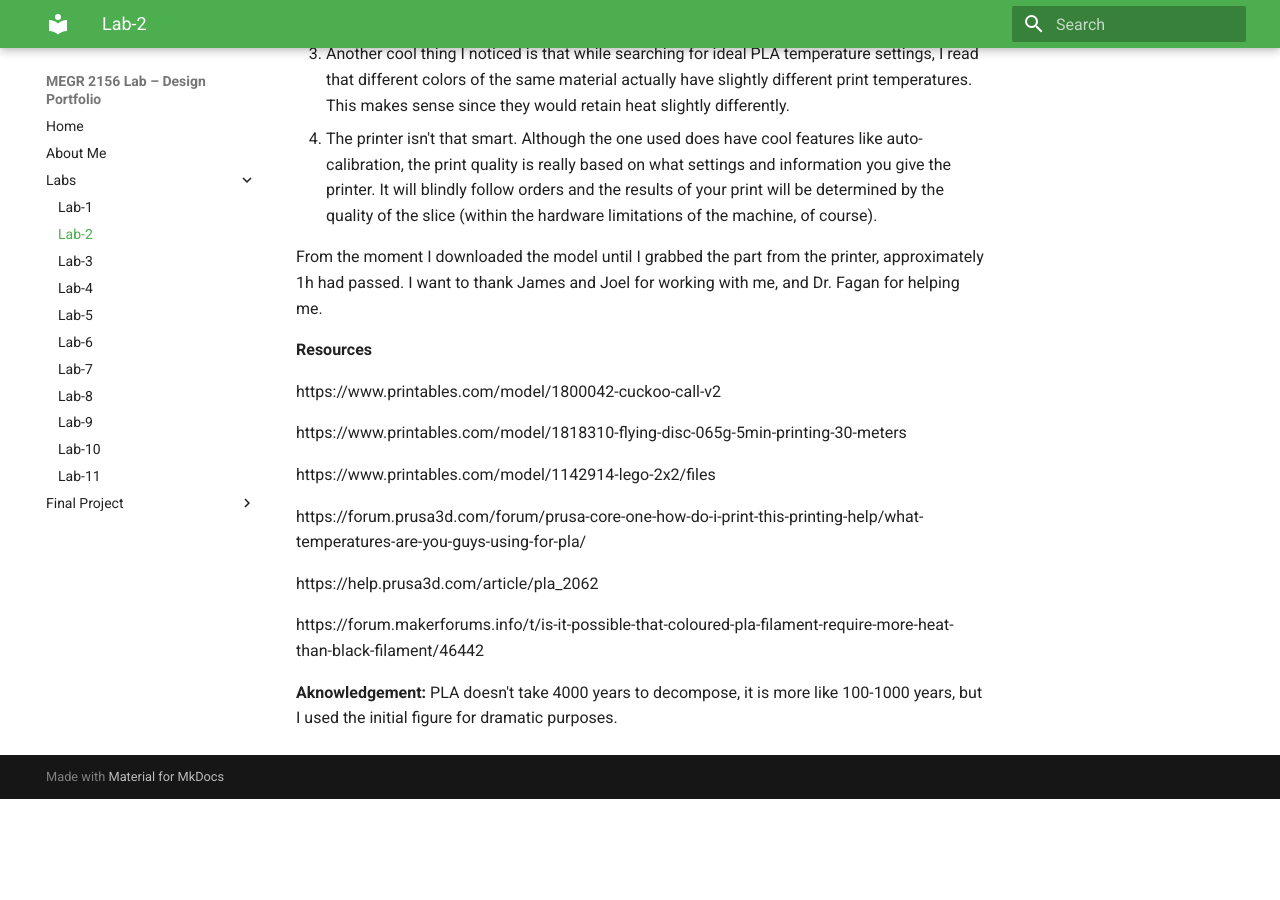
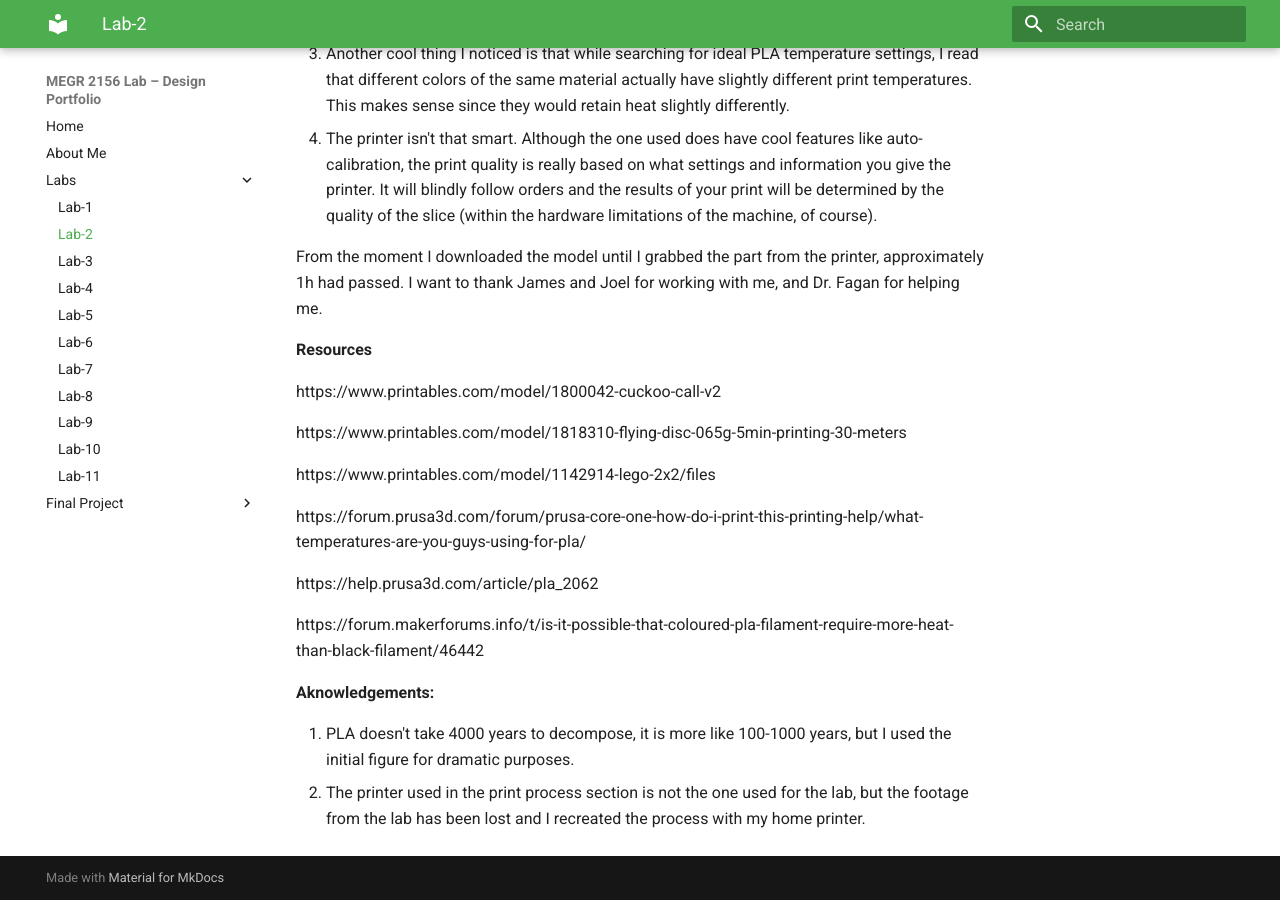
Before and after one commit to juanmasacova/MASACOVA-portfolio, an MkDocs documentation site: the page built from docs/Labs/L02/index.md, in a window 1280 px wide and 900 px high, scrolled down 6958 px. Built offline with MkDocs 1.6.1 and Material for MkDocs 9.7.7, drawn with Linux system fonts in a browser that asks for light colours; before the commit the page ends 7757 px from its top, so only the background shows below that.

Commit message:
Update index.md

```diff
--- a/docs/Labs/L02/index.md
+++ b/docs/Labs/L02/index.md
@@ -112,5 +112,7 @@ https://help.prusa3d.com/article/pla_2062
 https://forum.makerforums.info/t/is-it-possible-that-coloured-pla-filament-require-more-heat-than-black-filament/46442
 
 
-**Aknowledgement:**
-PLA doesn't take 4000 years to decompose, it is more like 100-1000 years, but I used the initial figure for dramatic purposes.
+**Aknowledgements:**
+
+1. PLA doesn't take 4000 years to decompose, it is more like 100-1000 years, but I used the initial figure for dramatic purposes.
+2. The printer used in the print process section is not the one used for the lab, but the footage from the lab has been lost and I recreated the process with my home printer.
```
